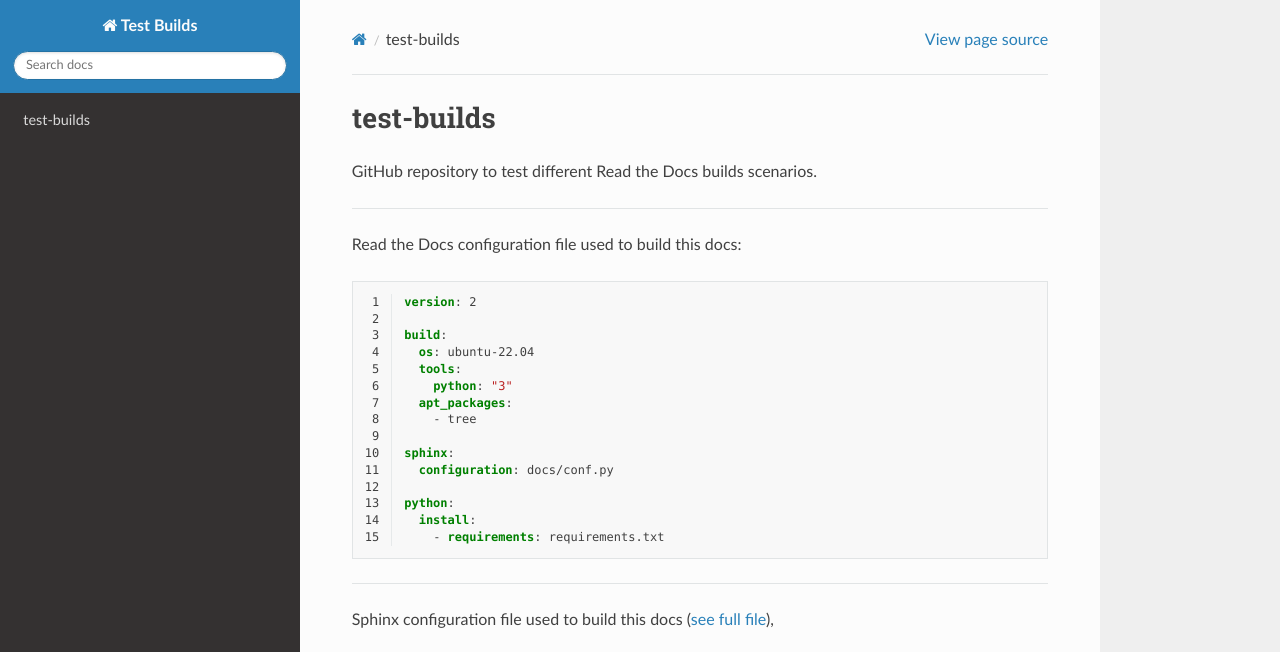
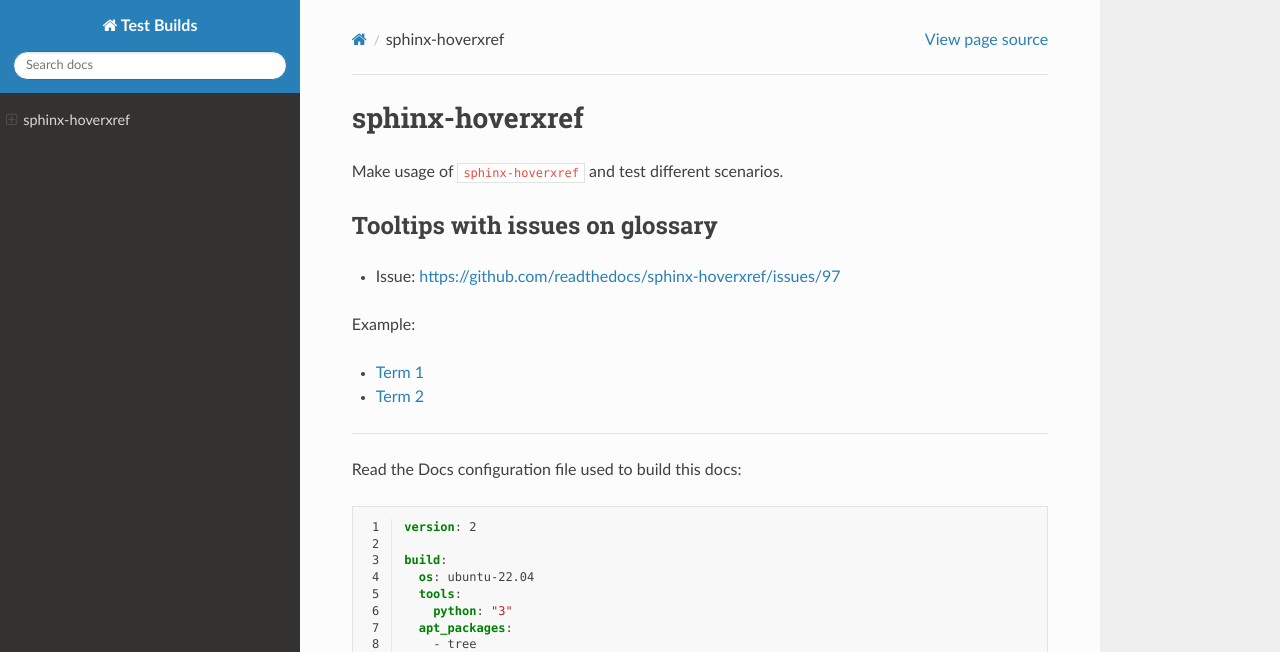
Before and after one commit to readthedocs/test-builds, a Sphinx documentation site: the page built from docs/index.rst, in a window 1280 px wide and 1260 px high, cut to the strip 0-652 px from the top of the window. Built offline with Sphinx 7.4.7 and the Read the Docs theme 2.0.0, drawn with Linux system fonts in a browser that asks for light colours.

Commit message:
sphinx-hoverxref initial setup

```diff
--- a/docs/conf.py
+++ b/docs/conf.py
@@ -4,7 +4,10 @@
 project = 'Test Builds'
 extensions = [
     'sphinx_autorun',
+    'hoverxref.extension',
 ]
+
+hoverxref_auto_ref = True
 
 latex_engine = 'xelatex'  # allow us to build Unicode chars
 
--- /dev/null
+++ b/docs/glossary.rst
@@ -0,0 +1,5 @@
+.. glossary::
+
+   term 1
+   term 2
+      definition for both term 1 and term 2
--- a/docs/index.rst
+++ b/docs/index.rst
@@ -1,7 +1,18 @@
-test-builds
-===========
+sphinx-hoverxref
+================
 
-GitHub repository to test different Read the Docs builds scenarios.
+Make usage of ``sphinx-hoverxref`` and test different scenarios.
+
+Tooltips with issues on glossary
+--------------------------------
+
+* Issue: https://github.com/readthedocs/sphinx-hoverxref/issues/97
+
+Example:
+
+* :term:`Term 1`
+* :term:`Term 2`
+
 
 ----
 
--- a/requirements.txt
+++ b/requirements.txt
@@ -1,2 +1,3 @@
 sphinx-autorun
-sphinx-rtd-theme>=1.2.0rc3
+sphinx-rtd-theme>=1.2.0
+sphinx-hoverxref
```
